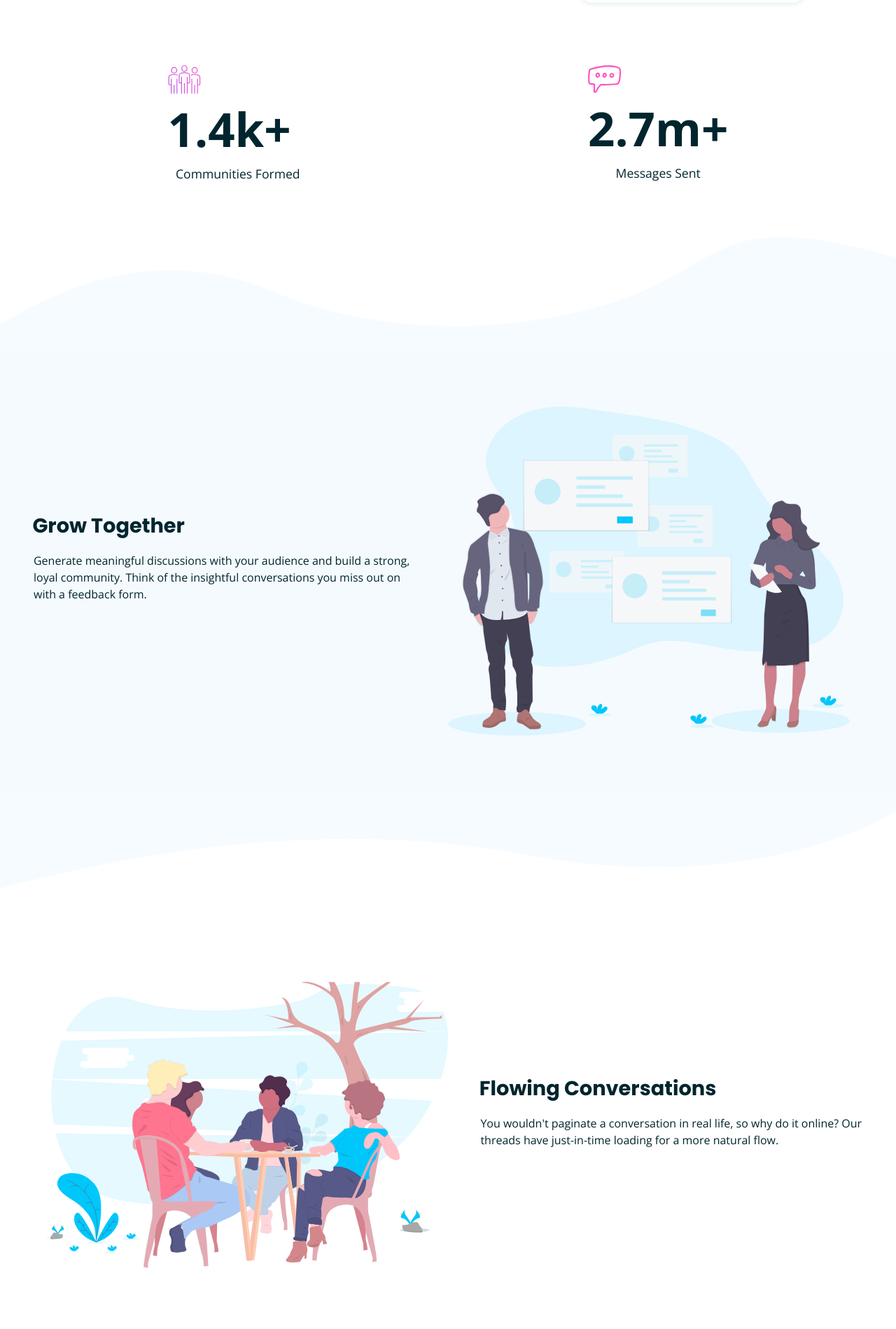
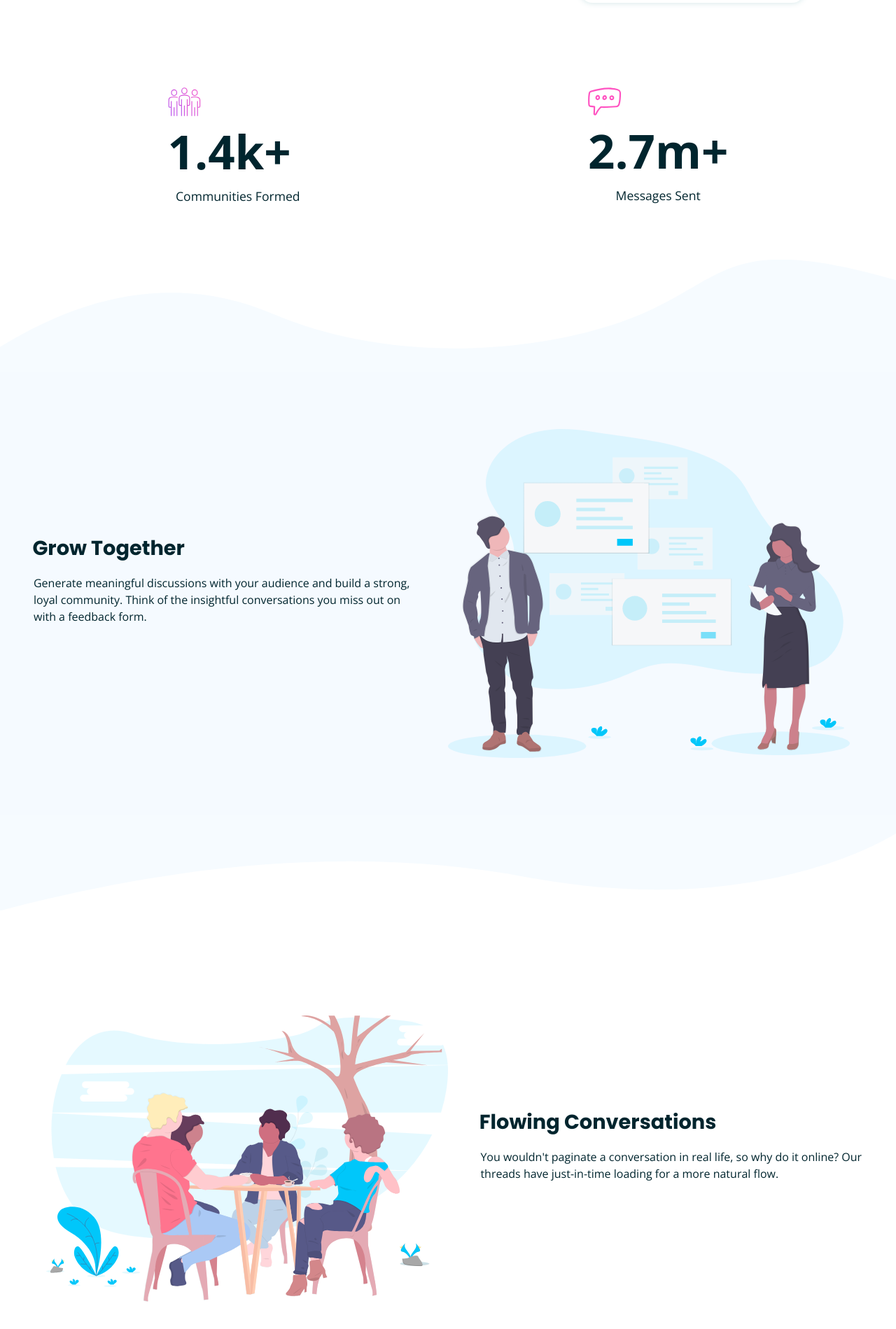
Before and after one commit to shibuwd/Huddle-landing-page-with-curved-sections, a plain HTML site: page index.html in a window 1280 px wide. Shown: the part 1258-3157 px from the top of the page at 70% size. Drawn offline with nearby package versions, Linux system fonts and the light colour scheme.

Commit message:
fix issue 2

```diff
--- a/style.css
+++ b/style.css
@@ -243,7 +243,7 @@ p {
     align-items: center;
     justify-content: center;
     flex-direction: column;
-    margin-top: 12rem;
+    margin-top: 13rem;
 }
 
 .build h4 {
@@ -396,6 +396,7 @@ footer p {
     .response-all {
         column-count: 2;
         gap: 25rem;
+        margin-top: 5rem;
     }
 
     .card-1 .wrapper,
@@ -412,7 +413,7 @@ footer p {
         align-items: center;
         justify-content: center;
         padding: 0 2.1rem;
-        margin: 5rem 0;
+        margin: 6rem 0;
     }
 
     .grow-img,
```
